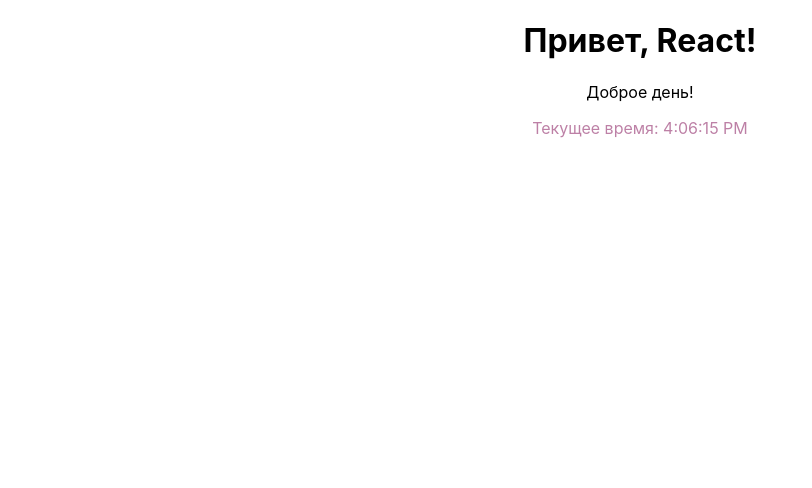
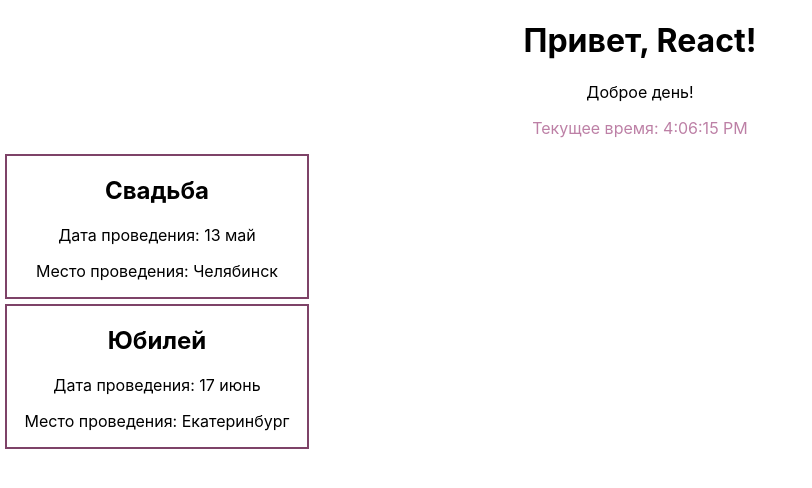
Before and after one commit to roofi-g/react, a React (Create React App) app in the folder my-first-react-app/: page / in a window 1280 px wide. Shown: the top 488 px of the page, without its empty margins (0-812 px from the left). Built offline with nearby package versions, Linux system fonts and the light colour scheme.

Commit message:
tasks for the first lesson

```diff
--- a/my-first-react-app/src/App.js
+++ b/my-first-react-app/src/App.js
@@ -1,17 +1,17 @@
 import logo from './logo.svg';
 import './App.css';
-import CurrentTime from './components/currentTime/CurrentTime';
-import EventCard from './components/eventCard/EventCard';
-import Counter from "./components/Counter/Counter";
+import CurrentTime from './components/CurrentTime/CurrentTime';
+import EventCard from './components/EventCard/EventCard';
+// import Counter from "./components/Counter/Counter";
 
 function App() {
   return (
     <div className="App">
       <Greeting />
       <CurrentTime />
-      <Counter />
-      {/*<EventCard name='Свадьба' date='13 май' location='Челябинск'/>*/}
-      {/*<EventCard name='Юбилей' date='17 июнь' location='Екатеринбург'/>*/}
+      {/*<Counter />*/}
+      <EventCard name='Свадьба' date='13 май' location='Челябинск'/>
+      <EventCard name='Юбилей' date='17 июнь' location='Екатеринбург'/>
     </div>
   );
 }
```
Also changed, not shown: my-first-react-app/src/components/CurrentTime/CurrentTime.css (renamed from my-first-react-app/src/components/currentTime/CurrentTime.css), my-first-react-app/src/components/CurrentTime/CurrentTime.js (renamed from my-first-react-app/src/components/currentTime/CurrentTime.js), my-first-react-app/src/components/EventCard/EventCard.css (renamed from my-first-react-app/src/components/eventCard/EventCard.css), my-first-react-app/src/components/EventCard/EventCard.js (renamed from my-first-react-app/src/components/eventCard/EventCard.js).
